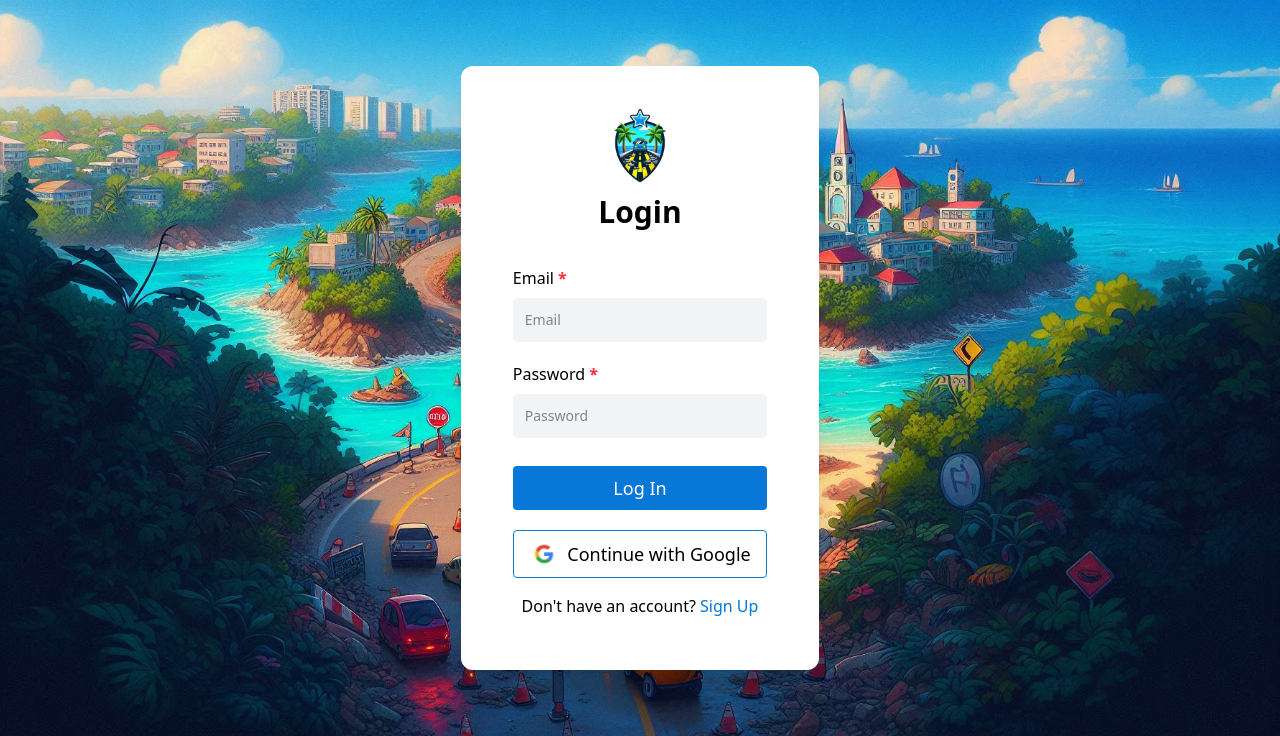
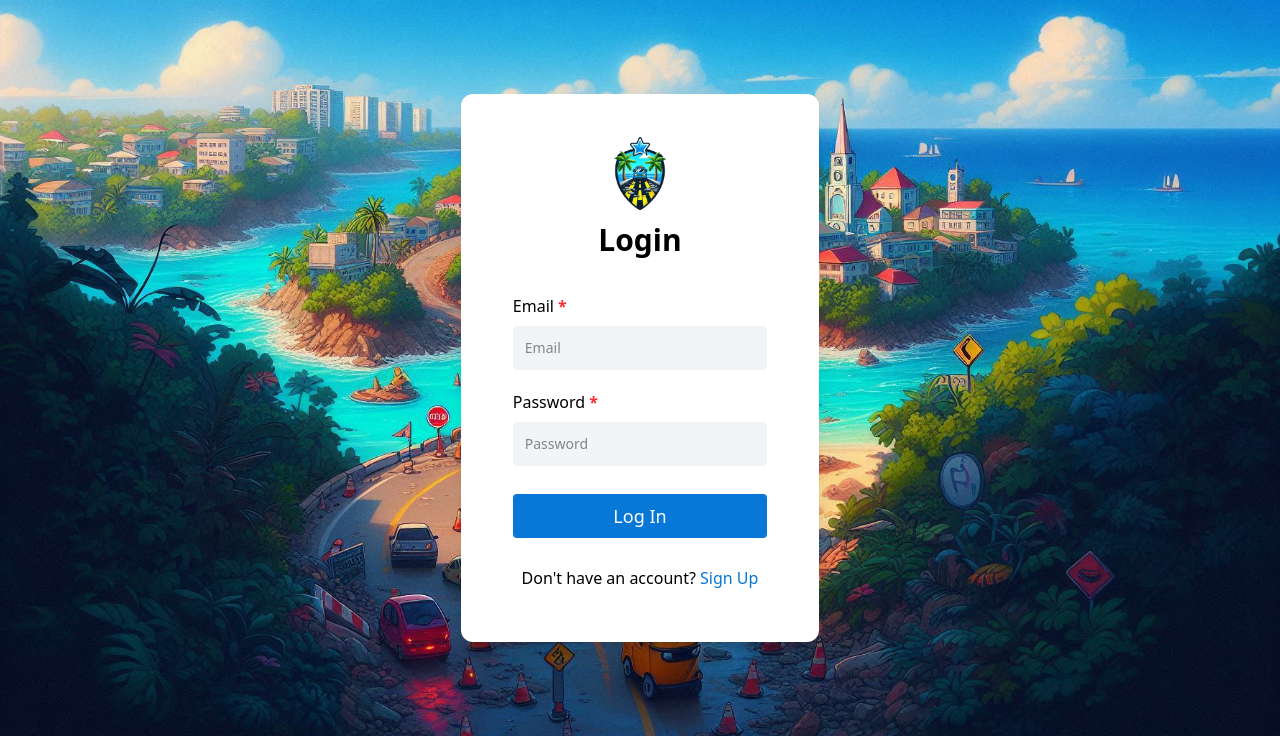
Before and after one commit to IsaiahSama/COMP3375-Assignment, a FastAPI app: page /login in a window 1280 px wide. Shown: the part 64-800 px from the top of the page. Run offline with FastAPI, Linux system fonts and the light colour scheme; style sheets or scripts are compiled from the project's sources; parts of the project's set-up code (start-up, migrations or seed data) failed here and were passed over.

Commit message:
Removed Google button

```diff
--- a/server/templates/base.html
+++ b/server/templates/base.html
@@ -8,9 +8,9 @@
     <script src="{{ url_for('static', path='/scripts/htmx.min.js') }}"></script>
     <title>COMP3375 Assignment 2 - {% block title %}{% endblock %}</title>
 
-{% block styles %}
+    {% block styles %}
 
-{% endblock %}
+    {% endblock %}
 
 </head>
 
@@ -41,7 +41,7 @@
     </header>
 
     <section id="mainSection" class="section flex flex-col items-center">
-            {% block content %}{% endblock %}
+        {% block content %}{% endblock %}
     </section>
 
 </body>
--- a/server/templates/user/login.html
+++ b/server/templates/user/login.html
@@ -6,8 +6,10 @@ Login
 
 {% block content %}
 
-    <div id="background" class="flex items-center justify-center bg-[url('/static/images/login.jpeg')] bg-cover bg-center w-full h-[92vh]">
-        <div id="box" class="flex flex-col items-center bg-white rounded-xl shadow-xl p-8 lg:min-w-[28vw] md:min-w-[60vw] min-w-[85vw] md:min-h-[50vh] min-h-[65vh]">
+<div id="background"
+    class="flex items-center justify-center bg-[url('/static/images/login.jpeg')] bg-cover bg-center w-full h-[92vh]">
+    <div id="box"
+        class="flex flex-col items-center bg-white rounded-xl shadow-xl p-8 lg:min-w-[28vw] md:min-w-[60vw] min-w-[85vw] md:min-h-[50vh] min-h-[65vh]">
         <div id="box-header" class="flex flex-col items-center gap-2 mt-2">
             <img src="{{ url_for('static', path='/images/logo.png') }}" alt="Logo" width="80" height="100"
                 style="object-fit: contain">
@@ -21,24 +23,25 @@ Login
                 <!-- Email -->
                 <div class="flex flex-col gap-2 my-1">
                     <label for="email">Email <span class="text-red-500 font-semibold">*</span></label>
-                        <input type="email" id="email" name="email" placeholder="Email" required autofocus autocomplete="email" class="bg-gray-100 text-gray-900 text-sm rounded-sm w-full p-3 focus:outline-none">
+                    <input type="email" id="email" name="email" placeholder="Email" required autofocus
+                        autocomplete="email"
+                        class="bg-gray-100 text-gray-900 text-sm rounded-sm w-full p-3 focus:outline-none">
                 </div>
 
                 <!-- Password -->
                 <div class="flex flex-col gap-2">
                     <label for="password">Password <span class="text-red-500 font-semibold">*</span></label>
-                        <input type="password" id="password" name="password" placeholder="Password" required class="bg-gray-100 text-gray-900 text-sm rounded-sm w-full p-3 focus:outline-none">
+                    <input type="password" id="password" name="password" placeholder="Password" required
+                        class="bg-gray-100 text-gray-900 text-sm rounded-sm w-full p-3 focus:outline-none">
                 </div>
 
-                    <input type="submit" value="Log In" class="button py-2 mt-3 bg-[var(--blue-primary)] hover:bg-[var(--blue-secondary)] hover:cursor-pointer text-white text-lg rounded-sm w-full">
+                <input type="submit" value="Log In"
+                    class="button py-2 mt-3 bg-[var(--blue-primary)] hover:bg-[var(--blue-secondary)] hover:cursor-pointer text-white text-lg rounded-sm w-full">
             </form>
 
             <div id="box-footer" class="flex flex-col items-center mt-3 gap-2 w-full">
-                    <button id="google" class="flex items-center justify-center hover:bg-gray-100 hover:cursor-pointer gap-2 button py-2 border border-[var(--blue-primary)] text-lg rounded-sm w-full">
-                        <img src="{{ url_for('static', path='/images/google.png') }}" alt="Google" width="30" height="30">
-                        Continue with Google
-                    </button>
-                    <p class="md:mt-2">Don't have an account? <a href="/register" class="text-[var(--blue-primary)] hover:cursor-pointer">Sign Up</a></p>
+                <p class="md:mt-2">Don't have an account? <a href="/register"
+                        class="text-[var(--blue-primary)] hover:cursor-pointer">Sign Up</a></p>
             </div>
         </div>
     </div>
--- a/server/templates/user/register.html
+++ b/server/templates/user/register.html
@@ -46,10 +46,6 @@ Register
                     </div>
 
                     <input type="submit" value="Sign Up" class="button py-2 mt-3 bg-[var(--blue-primary)] hover:bg-[var(--blue-secondary)] hover:cursor-pointer text-white text-lg rounded-sm w-full">
-                    <button id="google" class="flex items-center justify-center gap-2 button py-2 hover:bg-gray-100 hover:cursor-pointer border border-[var(--blue-primary)] text-lg rounded-sm w-full">
-                        <img src="{{ url_for('static', path='/images/google.png') }}" alt="Google" width="30" height="30">
-                        Continue with Google
-                    </button>
                 </form>
                 <p>Already have an account? <a href="/login" class="text-[var(--blue-primary)]">Login</a></p>
         </div>
```
Lines whose indentation alone changed are shown as unchanged.
